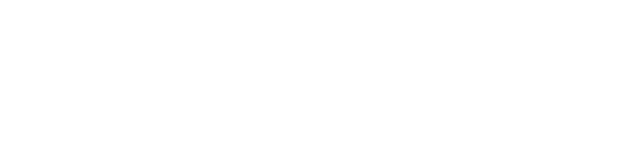
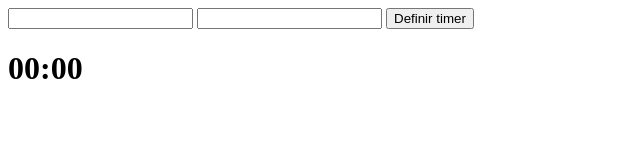
Before and after one commit to Alisson1471/timer-regressivo, a plain HTML site: page index.html in a window 1280 px wide. Shown: the whole page, without its empty margins (0-640 px from the left). Drawn offline with Linux system fonts and the light colour scheme.

Commit message:
adicionando base do projeto

```diff
--- a/index.html
+++ b/index.html
@@ -7,6 +7,12 @@
     <title>Timer</title>
 </head>
 <body>
+    <form>
+        <input type="number" id="minutos">
+        <input type="number" id="segundos">
+        <button onclick="executarTimer()">Definir timer</button>
+    </form>
+    <h1 id="tempo">00:00</h1>
     <script src="script.js"></script>
 </body>
 </html>
--- a/script.js
+++ b/script.js
@@ -0,0 +1,21 @@
+const tempo = document.getElementById("tempo");
+const minutos = document.getElementById("minutos");
+const segundos = document.getElementById("segundos");
+
+const date = new Date();
+
+function executarTimer() {
+    event.preventDefault();
+  date.setMinutes(minutos.value);
+  date.setSeconds(segundos.value);
+  setInterval(() => {
+    date.setSeconds(date.getSeconds() - 1);
+    const minutos =
+      date.getMinutes() < 10 ? `0${date.getMinutes()}` : date.getMinutes();
+    const segundos =
+      date.getSeconds() < 10 ? `0${date.getSeconds()}` : date.getSeconds();
+    const atual = `${minutos}:${segundos}`;
+
+    tempo.textContent = atual;
+  }, 1000);
+}
```
Also changed, not shown: node_31190dfca1901.tmp.js (added, +8 -0 lines), node_c4e59f53fb934.tmp.js (added, +8 -0 lines).
